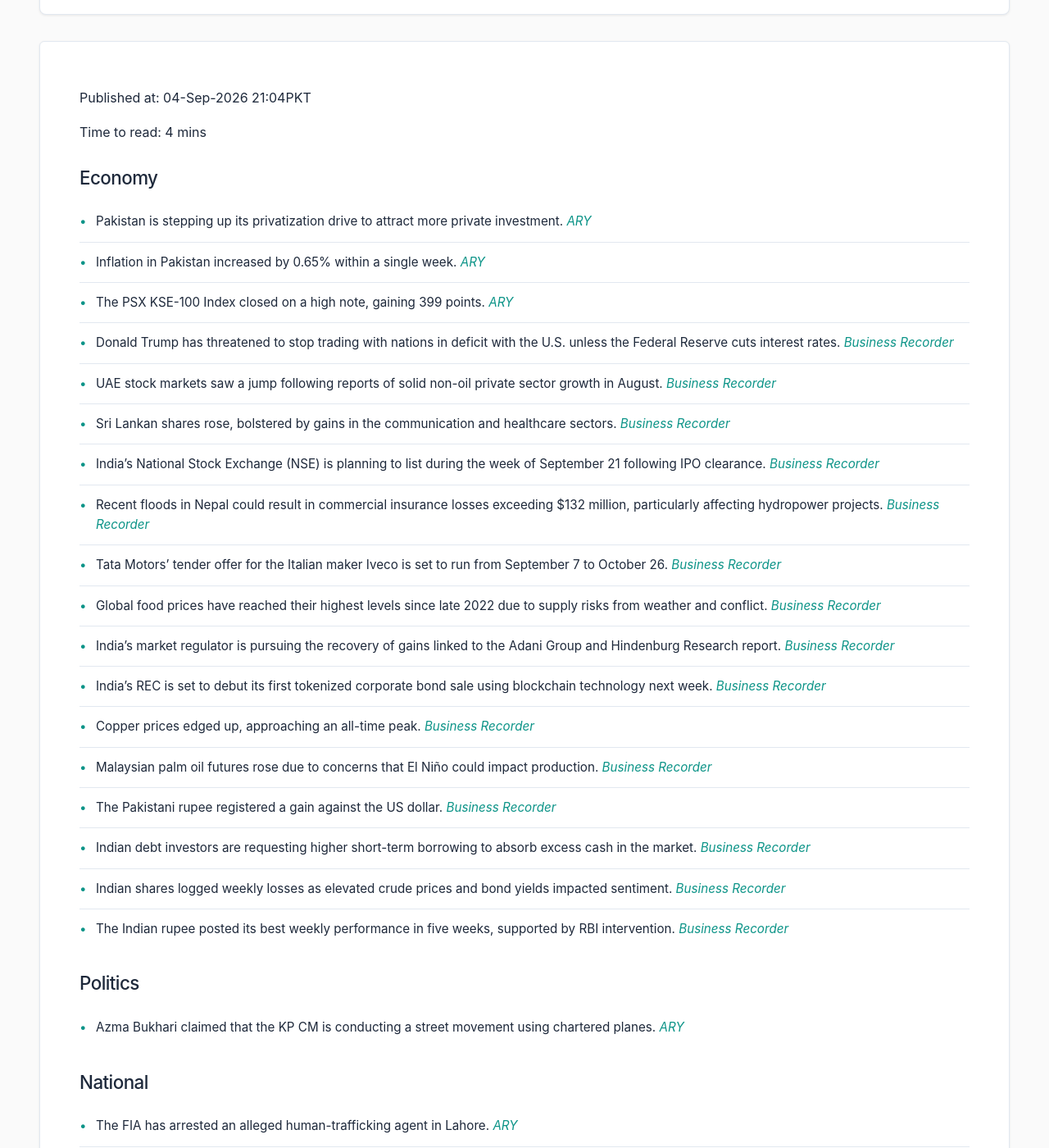
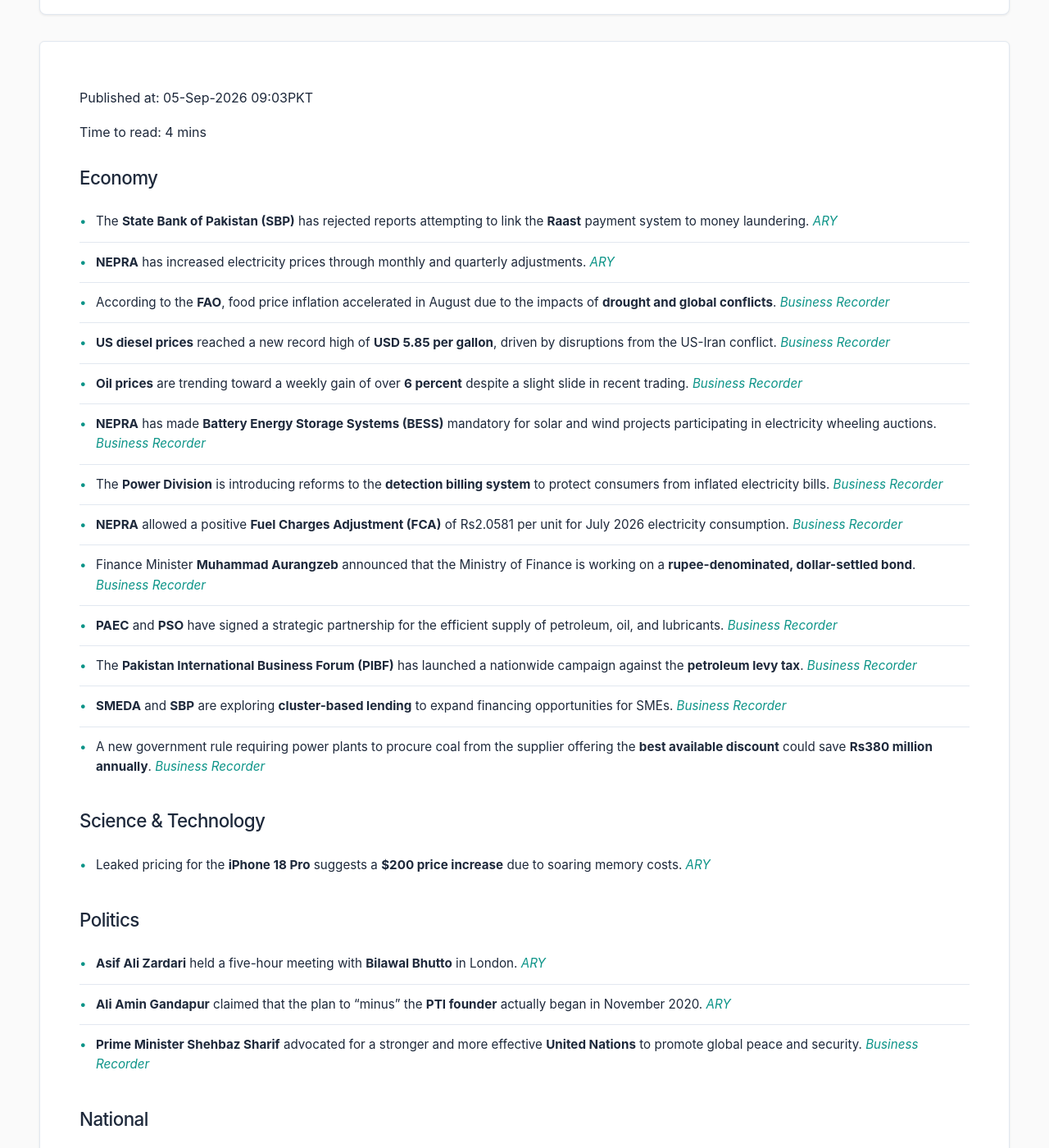
Before and after one commit to zsubzwary/news, a Jekyll site: the page built from en/index.md, in a window 1280 px wide and 1400 px high, scrolled down 209 px. Shown: the whole window at 82% size. Built offline with Jekyll 4.4.1, drawn with Linux system fonts in a browser that asks for light colours; some web fonts are replaced; comment, search, counter and statistics services are not loaded; some of the changed text lies outside the part shown.

Commit message:
DateTime; 2026-09-05T04:03:36.577Z

```diff
--- a/en/index.md
+++ b/en/index.md
@@ -4,50 +4,50 @@ title: Pakistan News Briefing
 lang: en
 ---
 
-Published at: 04-Sep-2026 21:04PKT
+Published at: 05-Sep-2026 09:03PKT
 
 Time to read: 4 mins
 
 ### Economy
-- Pakistan is stepping up its privatization drive to attract more private investment. *[ARY](https://arynews.tv/pakistan-steps-up-privatization-drive-to-boost-private-investment)*
-- Inflation in Pakistan increased by 0.65% within a single week. *[ARY](https://arynews.tv/inflation-rises-in-pakistan-in-one-week)*
-- The PSX KSE-100 Index closed on a high note, gaining 399 points. *[ARY](https://arynews.tv/psx-closes-high-as-kse-100-index-gains-399-points)*
-- Donald Trump has threatened to stop trading with nations in deficit with the U.S. unless the Federal Reserve cuts interest rates. *[Business Recorder](https://www.brecorder.com/news/40437959/trump-says-if-the-fed-doesnt-cut-rates-hell-stop-trading-with-some-nations)*
-- UAE stock markets saw a jump following reports of solid non-oil private sector growth in August. *[Business Recorder](https://www.brecorder.com/news/40437958/uae-shares-jump-as-pmi-shows-solid-growth-in-august)*
-- Sri Lankan shares rose, bolstered by gains in the communication and healthcare sectors. *[Business Recorder](https://www.brecorder.com/news/40437957/communication-healthcare-stocks-lift-sri-lankan-shares-higher)*
-- India's National Stock Exchange (NSE) is planning to list during the week of September 21 following IPO clearance. *[Business Recorder](https://www.brecorder.com/news/40437953/indias-nse-targets-listing-in-week-of-september-21-after-ipo-clearance-sources-say)*
-- Recent floods in Nepal could result in commercial insurance losses exceeding $132 million, particularly affecting hydropower projects. *[Business Recorder](https://www.brecorder.com/news/40437952/nepal-floods-could-cost-insurers-over-130-million-even-before-death-injury-claims)*
-- Tata Motors' tender offer for the Italian maker Iveco is set to run from September 7 to October 26. *[Business Recorder](https://www.brecorder.com/news/40437949/tata-motors-tender-for-italys-iveco-set-for-september-7-to-october-26)*
-- Global food prices have reached their highest levels since late 2022 due to supply risks from weather and conflict. *[Business Recorder](https://www.brecorder.com/news/40437948/world-food-prices-at-highest-since-2022-as-supply-risks-mount-fao-says)*
-- India's market regulator is pursuing the recovery of gains linked to the Adani Group and Hindenburg Research report. *[Business Recorder](https://www.brecorder.com/news/40437947/india-regulator-presses-ahead-against-hindenburg-others-in-adani-case-sources-say)*
-- India's REC is set to debut its first tokenized corporate bond sale using blockchain technology next week. *[Business Recorder](https://www.brecorder.com/news/40437946/indias-rec-set-to-debut-tokenised-corporate-bond-sale-next-week-bankers-say)*
-- Copper prices edged up, approaching an all-time peak. *[Business Recorder](https://www.brecorder.com/news/40437945/copper-edges-up-on-thinning-stocks-eyes-10-week-winning-streak)*
-- Malaysian palm oil futures rose due to concerns that El Niño could impact production. *[Business Recorder](https://www.brecorder.com/news/40437944/palm-ends-higher-on-el-nino-worries-logs-weekly-gain)*
-- The Pakistani rupee registered a gain against the US dollar. *[Business Recorder](https://www.brecorder.com/news/40437940/pakistan-rupee-registers-gain-against-us-dollar)*
-- Indian debt investors are requesting higher short-term borrowing to absorb excess cash in the market. *[Business Recorder](https://www.brecorder.com/news/40437943/india-debt-investors-call-for-higher-short-term-borrowing-to-absorb-excess-cash-sources-say)*
-- Indian shares logged weekly losses as elevated crude prices and bond yields impacted sentiment. *[Business Recorder](https://www.brecorder.com/news/40437942/indian-shares-post-weekly-losses-as-elevated-crude-keeps-sentiment-subdued)*
-- The Indian rupee posted its best weekly performance in five weeks, supported by RBI intervention. *[Business Recorder](https://www.brecorder.com/news/40437941/indian-rupee-logs-best-week-in-five-as-rbi-muscle-power-foreign-deposits-support)*
+- The **State Bank of Pakistan (SBP)** has rejected reports attempting to link the **Raast** payment system to money laundering. *[ARY](https://arynews.tv/sbp-rejects-reports-linking-raast-to-money-laundering)*
+- **NEPRA** has increased electricity prices through monthly and quarterly adjustments. *[ARY](https://arynews.tv/nepra-raises-electricity-prices-under-monthly-and-quarterly-adjustments)*
+- According to the **FAO**, food price inflation accelerated in August due to the impacts of **drought and global conflicts**. *[Business Recorder](https://www.brecorder.com/news/40438020/weather-war-push-up-food-prices-fao)*
+- **US diesel prices** reached a new record high of **USD 5.85 per gallon**, driven by disruptions from the US-Iran conflict. *[Business Recorder](https://www.brecorder.com/news/40438018/us-diesel-price-hits-new-high)*
+- **Oil prices** are trending toward a weekly gain of over **6 percent** despite a slight slide in recent trading. *[Business Recorder](https://www.brecorder.com/news/40438013/oil-slides-heads-for-weekly-gain)*
+- **NEPRA** has made **Battery Energy Storage Systems (BESS)** mandatory for solar and wind projects participating in electricity wheeling auctions. *[Business Recorder](https://www.brecorder.com/news/40438015/bess-made-mandatory-nepra-approves-amendments-to-electricity-wheeling-auction-process)*
+- The **Power Division** is introducing reforms to the **detection billing system** to protect consumers from inflated electricity bills. *[Business Recorder](https://www.brecorder.com/news/40438017/detection-billing-system-power-division-decides-to-introduce-reforms)*
+- **NEPRA** allowed a positive **Fuel Charges Adjustment (FCA)** of Rs2.0581 per unit for July 2026 electricity consumption. *[Business Recorder](https://www.brecorder.com/news/40438016/positive-fca-allowed-nepra-increases-tariff-by-rs20581unit)*
+- Finance Minister **Muhammad Aurangzeb** announced that the Ministry of Finance is working on a **rupee-denominated, dollar-settled bond**. *[Business Recorder](https://www.brecorder.com/news/40438021/mof-working-on-rupee-denominated-dollar-settled-bond-aurangzeb)*
+- **PAEC** and **PSO** have signed a strategic partnership for the efficient supply of petroleum, oil, and lubricants. *[Business Recorder](https://www.brecorder.com/news/40438035/paec-pso-forge-strategic-partnership-for-efficient-fuel-supply)*
+- The **Pakistan International Business Forum (PIBF)** has launched a nationwide campaign against the **petroleum levy tax**. *[Business Recorder](https://www.brecorder.com/news/40438037/pibf-launches-campaign-against-petroleum-levy)*
+- **SMEDA** and **SBP** are exploring **cluster-based lending** to expand financing opportunities for SMEs. *[Business Recorder](https://www.brecorder.com/news/40438042/smeda-sbp-explore-cluster-based-lending-for-smes)*
+- A new government rule requiring power plants to procure coal from the supplier offering the **best available discount** could save **Rs380 million annually**. *[Business Recorder](https://www.brecorder.com/news/40437975/the-discount-nobody-noticed)*
+
+### Science & Technology
+- Leaked pricing for the **iPhone 18 Pro** suggests a **$200 price increase** due to soaring memory costs. *[ARY](https://arynews.tv/iphone-18-pro-price-leak-suggests-a-200-jump-as-memory-costs-soar)*
 
 ### Politics
-- Azma Bukhari claimed that the KP CM is conducting a street movement using chartered planes. *[ARY](https://arynews.tv/kp-cm-running-street-movement-on-chartered-planes-says-azma-bukhari)*
+- **Asif Ali Zardari** held a five-hour meeting with **Bilawal Bhutto** in London. *[ARY](https://arynews.tv/zardari-meets-bilawal-bhutto-in-london-for-five-hours)*
+- **Ali Amin Gandapur** claimed that the plan to "minus" the **PTI founder** actually began in November 2020. *[ARY](https://arynews.tv/ali-amin-gandapur-claims-minus-pti-founder-plan-began-in-november-2020)*
+- **Prime Minister Shehbaz Sharif** advocated for a stronger and more effective **United Nations** to promote global peace and security. *[Business Recorder](https://www.brecorder.com/news/40438038/pm-for-strong-effective-un-in-promoting-peace-security)*
 
 ### National
-- The FIA has arrested an alleged human-trafficking agent in Lahore. *[ARY](https://arynews.tv/fia-arrests-alleged-human-trafficking-agent-in-lahore)*
-- Security forces killed 48 terrorists during multiple intelligence-based operations across Balochistan. *[Business Recorder](https://www.brecorder.com/news/40437954/security-forces-kill-48-terrorists-in-separate-balochistan-operations-ispr)*
+- A man in **Chiniot** allegedly murdered his wife and three children following a **land dispute**. *[ARY](https://arynews.tv/chiniot-husband-allegedly-kills-wife-and-three-children-over-land-dispute)*
+- Pakistan has finalized the details for **private Hajj packages**. *[ARY](https://arynews.tv/pakistan-finalizes-private-hajj-packages)*
+- **Pakistan passport offices** will remain open on **Saturdays** for the next two months. *[ARY](https://arynews.tv/pakistan-passport-offices-to-open-on-saturdays-for-two-months)*
+- **PAMRA** has launched the **"Mandi Mart"** project in Kahna Kacha, Multan, and Faisalabad to modernize agricultural markets. *[Business Recorder](https://www.brecorder.com/news/40438036/pamra-launches-mandi-mart-project-in-three-cities)*
+- **Punjab** is being recognized as a model for **wildlife conservation**, having rescued thousands of animals and birds. *[Business Recorder](https://www.brecorder.com/news/40438039/punjab-emerging-as-a-model-in-conservation-promotion-of-wildlife)*
+- The Punjab government has ordered the **digitalisation of horticulture revenue collection** to increase agency income. *[Business Recorder](https://www.brecorder.com/news/40438040/punjab-orders-digitalisation-of-horticulture-revenue-collection)*
+- Sindh's Senior Minister **Sharjeel Inam Memon** reviewed plans to expand **public transport services**, including electric taxis and BRT. *[Business Recorder](https://www.brecorder.com/news/40438041/sharjeel-reviews-plans-to-expand-public-transport-services)*
+- A steering committee met to review the progress and implementation challenges of the **Karachi Water and Services Improvement Project (KWSIP)**. *[Business Recorder](https://www.brecorder.com/news/40438044/steering-committee-reviews-progress-of-kwsip)*
 
 ### International
-- Chinese President Xi Jinping is expected to bring a large delegation of CEOs on his upcoming visit to the United States. *[ARY](https://arynews.tv/chinas-xi-to-bring-large-ceo-delegation-on-us-visit-sources-say)*
+- The **US and its allies** are pushing to have the **IAEA** report **Iran** to the UN Security Council regarding nuclear non-proliferation breaches. *[Business Recorder](https://www.brecorder.com/news/40438014/us-allies-want-iaea-board-to-report-iran-to-unsc-diplomats)*
+- The **US Treasury Department** has imposed new **sanctions on Turkish entities** linked to Iran. *[Business Recorder](https://www.brecorder.com/news/40438011/us-targets-turkish-entities-with-iran-related-sanctions)*
+- A major **Houthi offensive** to control the **Bab al-Mandab strait** in the Red Sea has resulted in over **120 deaths**. *[Business Recorder](https://www.brecorder.com/news/40438012/houthi-bid-to-seize-gateway-to-red-sea-leaves-120-dead)*
 
 ### Sports
-- Mike Hesson addressed Agha’s absence from a meeting with the King. *[ARY](https://arynews.tv/mike-hesson-opens-up-about-aghas-absence-from-king-meeting)*
-- Interim coach Mike Hesson revealed he played no role in the recent Pakistan squad shake-up. *[ARY](https://arynews.tv/interim-coach-mike-hesson-reveals-no-role-in-pakistan-squad-shake-up)*
-- Ferrari secured a 1-2 finish in Monza, with Leclerc taking the top spot. *[ARY](https://arynews.tv/leclerc-on-top-as-ferrari-take-1-2-in-monza)*
-- The reigning T20 champions, India, are scheduled to face Japan in their first international cricket meeting on September 22. *[Business Recorder](https://www.brecorder.com/news/40437956/world-t20-champions-india-to-face-japan-in-first-international-meeting)*
-- Former coach Jason Gillespie criticized the Pakistan Cricket Board for its mid-series overhaul of the squad and coaching staff. *[Business Recorder](https://www.brecorder.com/news/40437950/gillespie-hits-out-at-pakistan-selectors-after-mid-series-overhaul)*
+- **Mike Hesson** has distanced himself from recent **PCB decisions** regarding Sarfaraz Ahmed and Umar Gul. *[ARY](https://arynews.tv/mike-hesson-distances-himself-from-pcb-decisions-on-sarfaraz-ahmed-and-umar-gul)*
 
 ### Health
-- Punjab authorities have issued a stoppage alert regarding certain batches of injectable medicines. *[ARY](https://arynews.tv/punjab-issues-stoppage-alert-over-injectable-medicine-batches)*
-- India has ordered a Nepali company to discontinue certain products after an investigation found unhygienic manufacturing practices. *[Business Recorder](https://www.brecorder.com/news/40437951/india-food-safety-crackdown-targets-company-of-nepals-noodle-king)*
-
-### Other
-- An Air India A320 incident involving a stall warning injured 24 people during a flight from Phuket to New Delhi. *[Business Recorder](https://www.brecorder.com/news/40437955/air-india-a320-issued-stall-warning-when-seatbelt-signs-off-injuring-24-investigators-say)*
+- A **Salmonella outbreak** linked to **pumpkin seeds** has infected 81 people in **France**. *[ARY](https://arynews.tv/salmonella-outbreak-linked-to-pumpkin-seeds-infects-81-in-france)*
```
